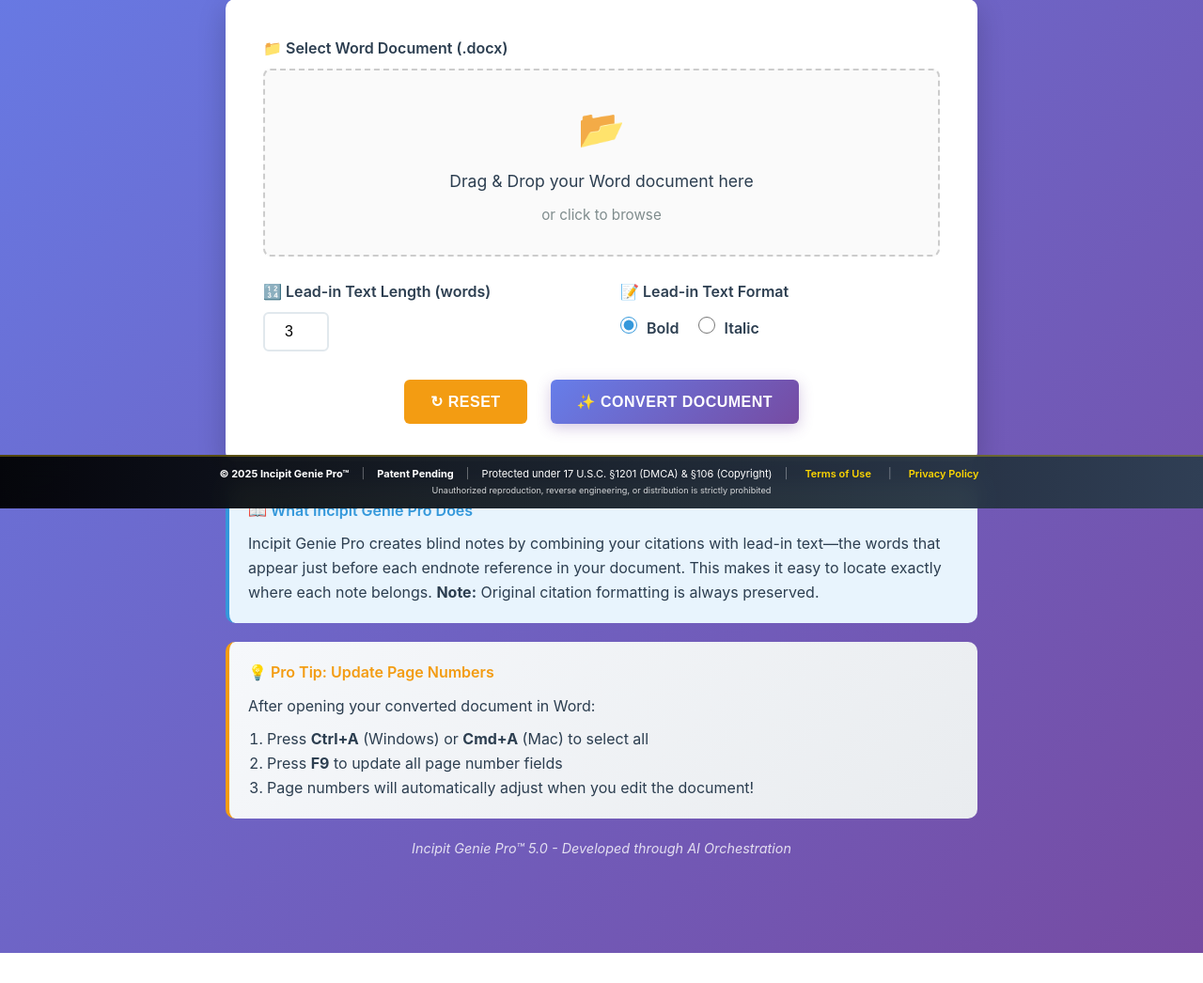
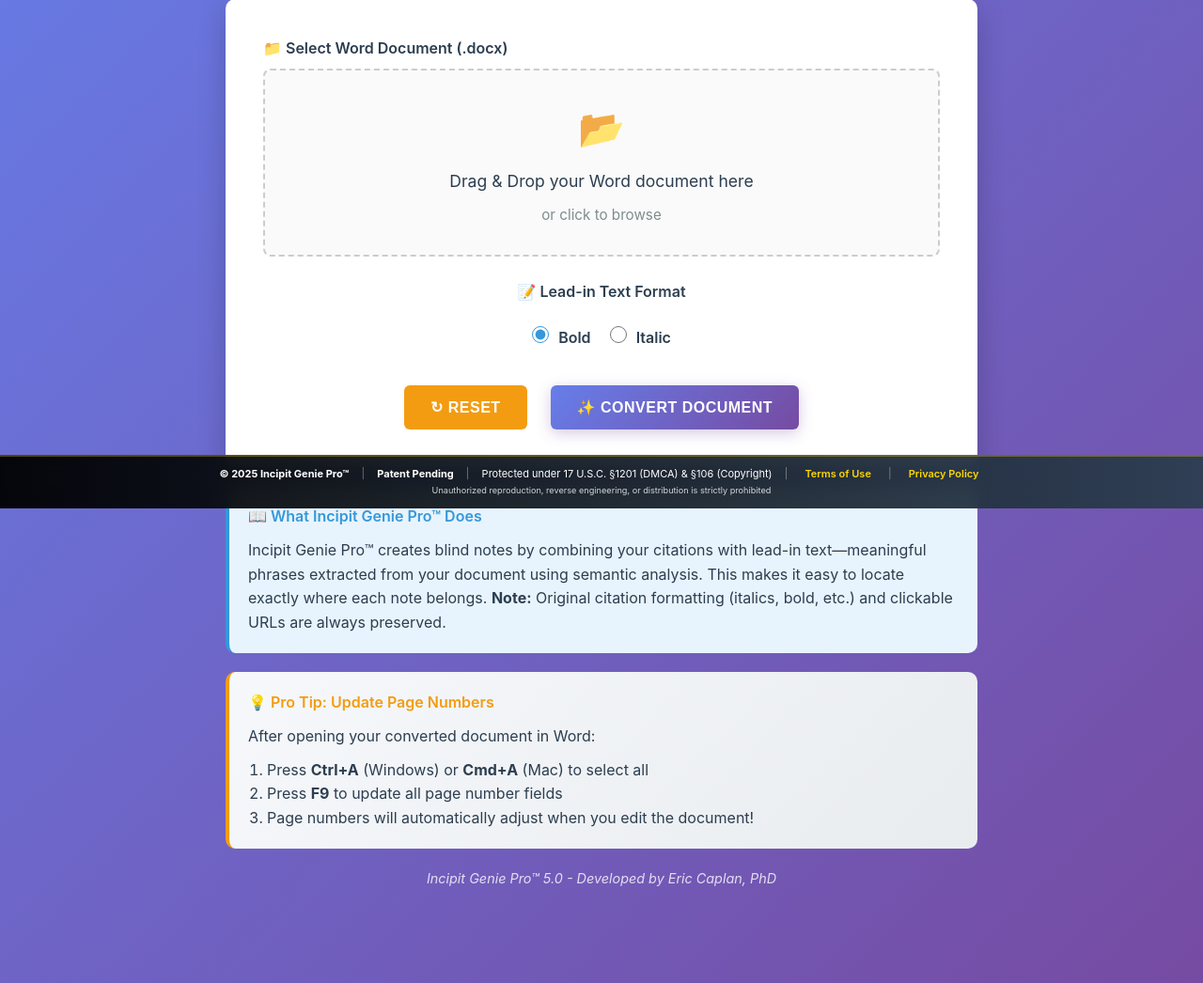
Before and after one commit to caplane/Incipit-Genie-Final_12042025, a Flask app: template templates/index.html in a window 1280 px wide. Shown: the part 259-1305 px from the top of the page at 94% size. Before the commit the page ends 1273 px from the top, so only its background shows below. Run offline with Flask 2, Linux system fonts and the light colour scheme; the template is opened without the code that fills it, so the values that code supplies are empty.

Commit message:
Add files via upload

```diff
--- a/templates/index.html
+++ b/templates/index.html
@@ -1,13 +1,13 @@
-
 
 <!--
     Incipit Genie Pro™ - Version 5.0
-    Last Updated: 2025-12-04 17:05 UTC
+    Last Updated: 2025-12-04 19:30 UTC
 
     Frontend UI for Incipit Genie Pro blind note converter.
+    Developed by Eric Caplan, PhD
+
     Works with Flask backend (app.py) that accepts:
       - file: .docx document
-      - word_count: 3-8 (lead-in text length)
       - format_style: 'bold' or 'italic'
 -->
 <!DOCTYPE html>
@@ -485,14 +485,9 @@
                     </div>
                 </div>
 
-                <div class="options-section">
-                    <div class="option-group">
-                        <label>🔢 Lead-in Text Length (words)</label>
-                        <input type="number" id="wordCount" name="word_count" min="3" max="8" value="3">
-                    </div>
-                    <div class="option-group">
-                        <label>📝 Lead-in Text Format</label>
-                        <div class="radio-group">
+                <div class="form-group" style="text-align: center;">
+                    <label style="display: inline-block;">📝 Lead-in Text Format</label>
+                    <div class="radio-group" style="justify-content: center; margin-top: 10px;">
                         <label class="radio-label">
                             <input type="radio" name="format_style" value="bold" checked>
                             Bold
@@ -501,7 +496,6 @@
                             <input type="radio" name="format_style" value="italic">
                             Italic
                         </label>
-                        </div>
                     </div>
                 </div>
 
@@ -533,8 +527,8 @@
         </div>
 
         <div class="info-box">
-            <span class="info-box-title">📖 What Incipit Genie Pro Does</span>
-            Incipit Genie Pro creates blind notes by combining your citations with lead-in text—the words that appear just before each endnote reference in your document. This makes it easy to locate exactly where each note belongs. <strong>Note:</strong> Original citation formatting is always preserved.
+            <span class="info-box-title">📖 What Incipit Genie Pro™ Does</span>
+            Incipit Genie Pro™ creates blind notes by combining your citations with lead-in text—meaningful phrases extracted from your document using semantic analysis. This makes it easy to locate exactly where each note belongs. <strong>Note:</strong> Original citation formatting (italics, bold, etc.) and clickable URLs are always preserved.
         </div>
 
         <div class="pro-tip-box">
@@ -548,7 +542,7 @@
         </div>
 
         <div class="footer-note">
-            Incipit Genie Pro™ 5.0 - Developed through AI Orchestration
+            Incipit Genie Pro™ 5.0 - Developed by Eric Caplan, PhD
         </div>
     </div>
 
@@ -594,8 +588,9 @@
     </div>
 
     <script>
-        // Incipit Genie Pro 5.0
-        // Last Updated: 2025-12-04 17:05 UTC
+        // Incipit Genie Pro™ 5.0
+        // Developed by Eric Caplan, PhD
+        // Last Updated: 2025-12-04 19:30 UTC
 
         const dropZone = document.getElementById('dropZone');
         const fileInput = document.getElementById('file');
@@ -679,7 +674,6 @@
 
             const formData = new FormData();
             formData.append('file', fileInput.files[0]);
-            formData.append('word_count', document.getElementById('wordCount').value);
             formData.append('format_style', document.querySelector('input[name="format_style"]:checked').value);
 
             try {
```
Lines whose indentation alone changed are shown as unchanged.
